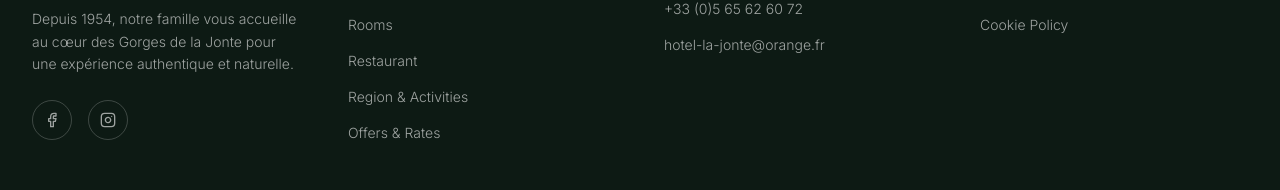
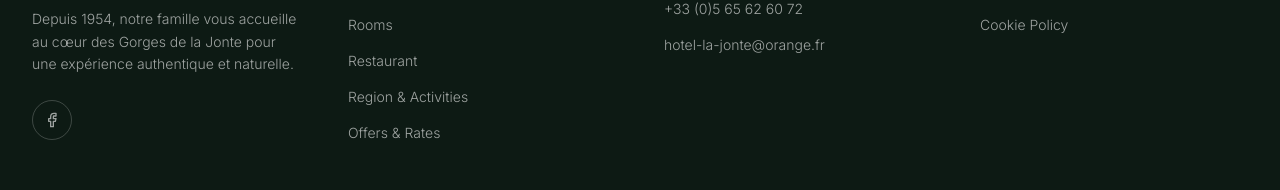
Before and after one commit to rapheafezf/ho-tel-restaurant-de-la-jonte-1-.code-workspace, a Next.js app: page / in a window 1280 px wide. Shown: the part 5660-5850 px from the top of the page. Built offline with nearby package versions, Linux system fonts and the light colour scheme.

Commit message:
fix: update facebook link and remove instagram from footer

```diff
--- a/src/components/Footer.tsx
+++ b/src/components/Footer.tsx
@@ -2,7 +2,7 @@
 
 import { useTranslation } from 'react-i18next';
 import Link from 'next/link';
-import { Facebook, Instagram } from 'lucide-react';
+import { Facebook } from 'lucide-react';
 
 export default function Footer() {
   const { t } = useTranslation();
@@ -25,11 +25,8 @@ export default function Footer() {
               Depuis 1954, notre famille vous accueille au cœur des Gorges de la Jonte pour une expérience authentique et naturelle.
             </p>
             <div className="flex space-x-4">
-              <a href="#" className="w-10 h-10 rounded-full border border-white/20 flex items-center justify-center hover:bg-gold-500 hover:text-white hover:border-gold-500 transition-colors">
+              <a href="https://www.facebook.com/hotelrestaurantlesdouzes" target="_blank" rel="noopener noreferrer" className="w-10 h-10 rounded-full border border-white/20 flex items-center justify-center hover:bg-gold-500 hover:text-white hover:border-gold-500 transition-colors">
                 <Facebook className="w-4 h-4" />
-              </a>
-              <a href="#" className="w-10 h-10 rounded-full border border-white/20 flex items-center justify-center hover:bg-gold-500 hover:text-white hover:border-gold-500 transition-colors">
-                <Instagram className="w-4 h-4" />
               </a>
             </div>
           </div>
```
